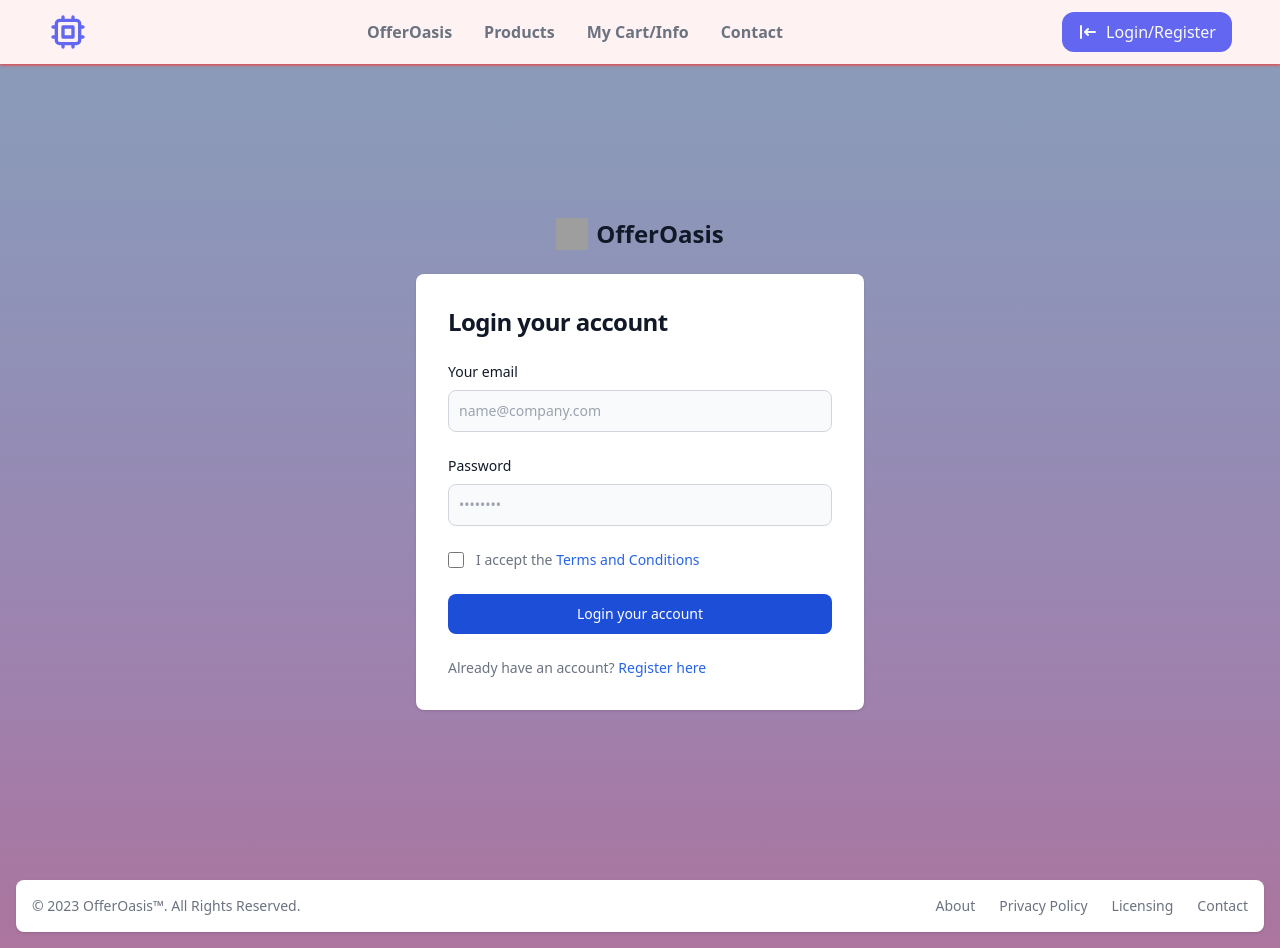
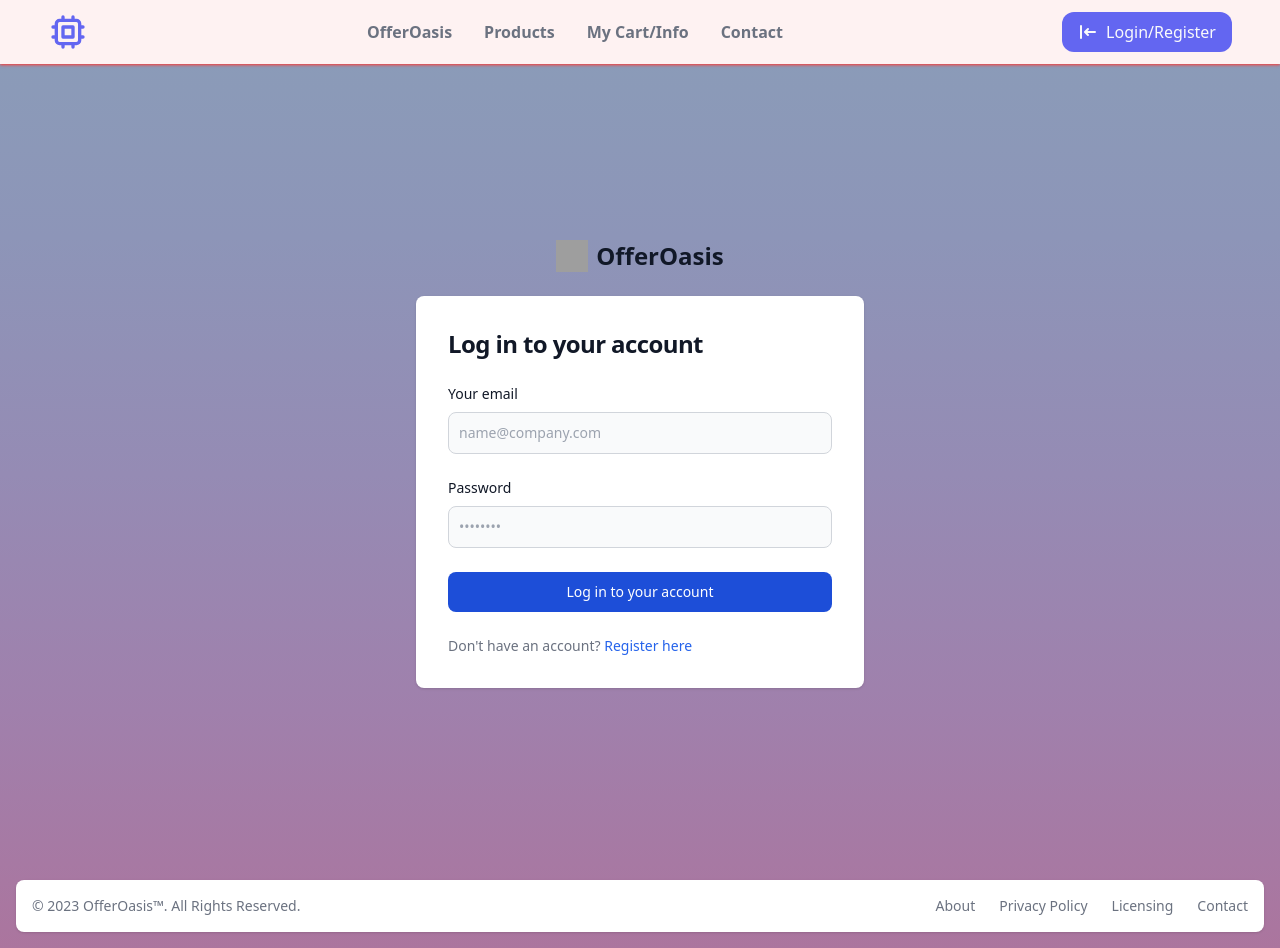
Before and after one commit to stszandra/CodeCoolElProjecteGrande, a React (Create React App) app in the folder OfferOasisFrontend/offeroasis/: page /login in a window 1280 px wide. Built offline with nearby package versions, Linux system fonts and the light colour scheme; grey boxes are pictures that could not be loaded.

Commit message:
clean: remove "terms and conditions" from login page + stylistic changes of text

```diff
--- a/OfferOasisFrontend/offeroasis/src/Pages/Login.js
+++ b/OfferOasisFrontend/offeroasis/src/Pages/Login.js
@@ -74,7 +74,7 @@
           <div className="w-full bg-white rounded-lg shadow dark:border md:mt-0 sm:max-w-md xl:p-0 dark:bg-gray-800 dark:border-gray-700">
               <div className="p-6 space-y-4 md:space-y-6 sm:p-8">
                   <h1 className="text-xl font-bold leading-tight tracking-tight text-gray-900 md:text-2xl dark:text-white">
-                      Login your account
+                      Log in to your account
                   </h1>
                   <form className="space-y-4 md:space-y-6" href="/products" onSubmit={SendLoginData}>
                         <div>
@@ -86,17 +86,9 @@
                             <label htmlFor="password" className="block mb-2 text-sm font-medium text-gray-900 dark:text-white">Password</label>
                             <input type="password" name="password" id="password" placeholder="••••••••" className="bg-gray-50 border border-gray-300 text-gray-900 sm:text-sm rounded-lg focus:ring-primary-600 focus:border-primary-600 block w-full p-2.5 dark:bg-gray-700 dark:border-gray-600 dark:placeholder-gray-400 dark:text-white dark:focus:ring-blue-500 dark:focus:border-blue-500" required="" value={formData.password} onChange={handleChange}/>
                         </div>
-                        <div className="flex items-start">
-                            <div className="flex items-center h-5">
-                              <input id="terms" aria-describedby="terms" type="checkbox" className="w-4 h-4 border border-gray-300 rounded bg-gray-50 focus:ring-3 focus:ring-primary-300 dark:bg-gray-700 dark:border-gray-600 dark:focus:ring-primary-600 dark:ring-offset-gray-800" required=""/>
-                            </div>
-                            <div className="ml-3 text-sm">
-                              <label htmlFor="terms" className="font-light text-gray-500 dark:text-gray-300">I accept the <a className="font-medium text-primary-600 hover:underline dark:text-primary-500" href="/terms">Terms and Conditions</a></label>
-                            </div>
-                        </div>
-                        <button type="submit" className="w-full text-white bg-blue-700 hover:bg-purple-800 focus:ring-4 focus:outline-none focus:ring-primary-300 font-medium rounded-lg text-sm px-5 py-2.5 text-center dark:bg-primary-600 dark:hover:bg-primary-700 dark:focus:ring-primary-800">Login your account</button>
+                        <button type="submit" className="w-full text-white bg-blue-700 hover:bg-purple-800 focus:ring-4 focus:outline-none focus:ring-primary-300 font-medium rounded-lg text-sm px-5 py-2.5 text-center dark:bg-primary-600 dark:hover:bg-primary-700 dark:focus:ring-primary-800">Log in to your account</button>
                         <p className="text-sm font-light text-gray-500 dark:text-gray-400">
-                            Already have an account? <a href="/register" className="font-medium text-primary-600 hover:underline dark:text-primary-500">Register here</a>
+                            Don't have an account? <a href="/register" className="font-medium text-primary-600 hover:underline dark:text-primary-500">Register here</a>
                         </p>
                     </form>
               </div>
```
